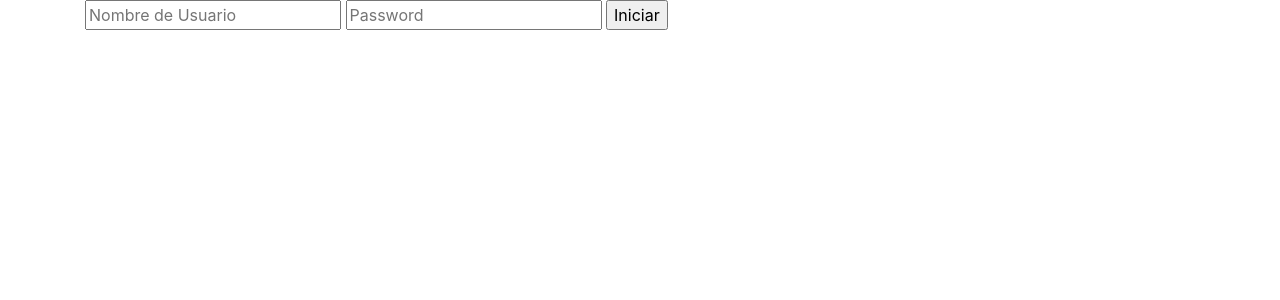
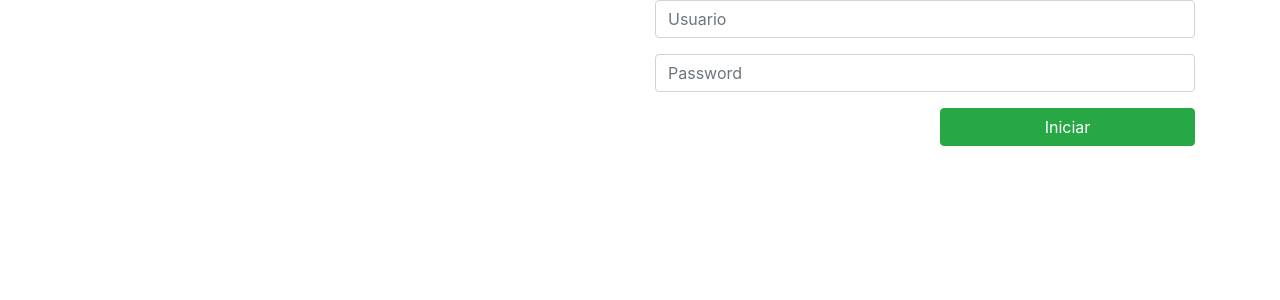
Before and after one commit to Edmartt/Profilesaver-Web, a Flask app: page /login in a window 1280 px wide. Shown: the part 56-356 px from the top of the page. Run offline with Flask 2, Linux system fonts and the light colour scheme; some libraries are stand-ins or nearby versions.

Commit message:
Se agrega nombre de clases de bootstrap

```diff
--- a/app/templates/auth/login.html
+++ b/app/templates/auth/login.html
@@ -3,15 +3,35 @@
 {% block title %}Inicio{% endblock %}
 
 {% block content_page %}
-<div class="container-sm">
-<form action="" method="POST">
-	{{form.hidden_tag()}}
-	{{form.username(placeholder="Nombre de Usuario")}}
-	{{form.password(placeholder="Password")}}
-	{{form.submit()}}
 
-</form>
 
-</div>
+<section class="container-sm log">
+	<form action="" method="POST">
+		<div class="form-group">
+			<div class="row justify-content-end">
+				<div class="col-6">
+					{{form.hidden_tag()}}
+					{{form.username(placeholder="Usuario",class="form-control text-black username")}}
+				</div>
+			</div>
+		</div>
+
+		<div class="form-group">
+			<div class="row justify-content-end">
+				<div class="col-6">
+					{{form.password(placeholder="Password",class="form-control text-muted")}}
+				</div>
+			</div>
+		</div>
+
+		<div class="row justify-content-end">
+			<div class="col-3">
+				{{form.submit(class="btn btn-block btn-success btn-log")}}
+			</div>
+		</div>
+	</form>
+</section>
+
+
 
 {% endblock %}
```
